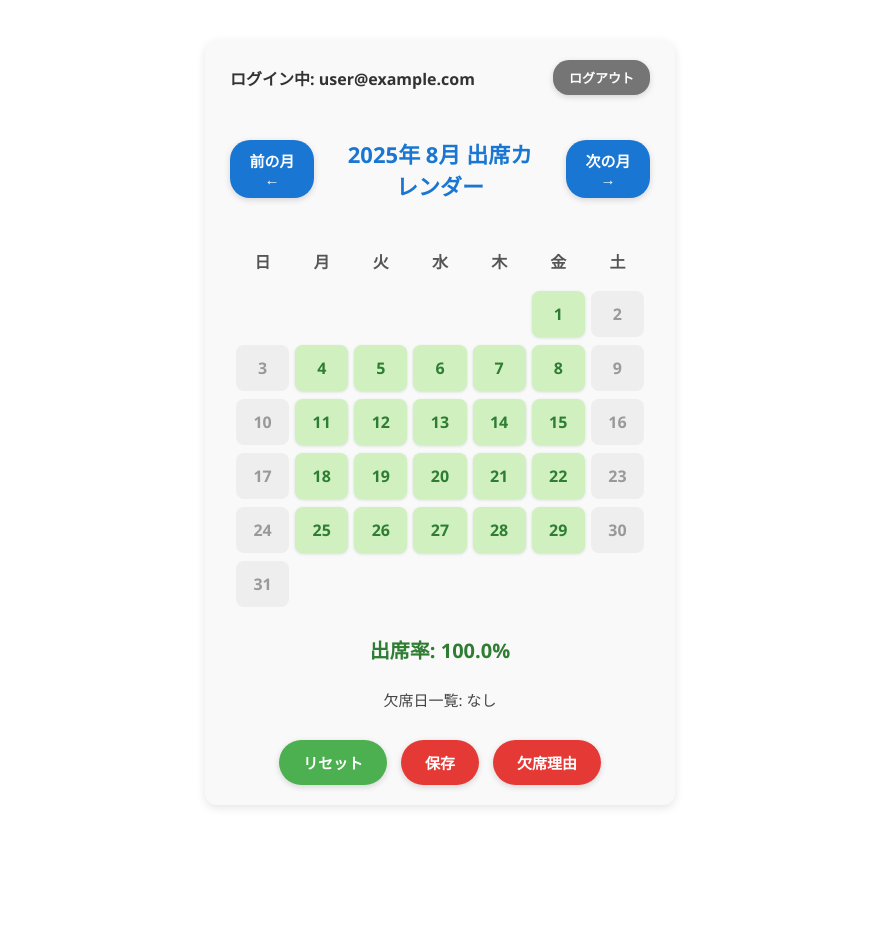
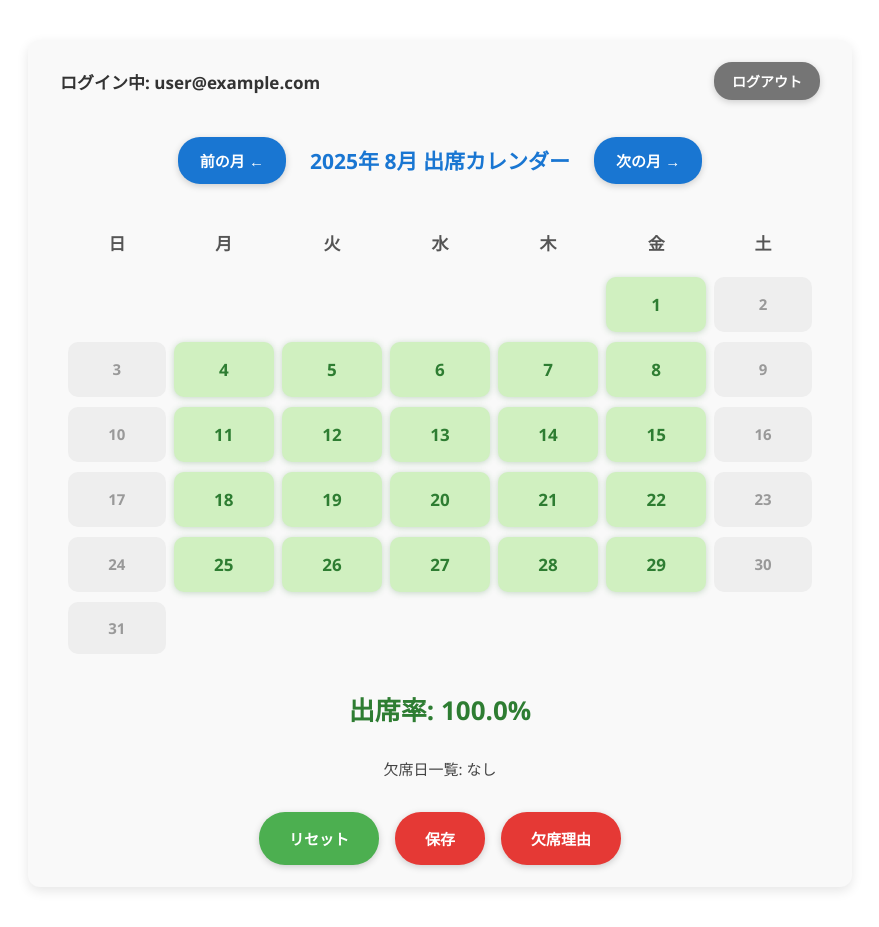
Before and after one commit to std-s23007/PBL_C, a Next.js app: page /Calendar in a window 1280 px wide. Shown: the whole page, without its empty margins (200-1079 px from the left). Before the commit the page ends 845 px from the top, so only its background shows below. Built offline with nearby package versions, Linux system fonts and the light colour scheme; no server answers; the database is empty; sample sign-in values are in the browser's storage.

Commit message:
CSSの大きさ調整

```diff
--- a/src/app/Admin/page.module.css
+++ b/src/app/Admin/page.module.css
@@ -3,17 +3,17 @@
 .container {
   max-width: 900px;
   margin: 0 auto;
-  padding: 20px;
+  padding: 30px 40px;               /* paddingを少し広く */
   font-family: "Segoe UI", sans-serif;
   background-color: #f9f9f9;
   border-radius: 12px;
-  box-shadow: 0 4px 12px rgba(0, 0, 0, 0.08);
+  box-shadow: 0 6px 16px rgba(0, 0, 0, 0.1);  /* 影をやや大きめに */
 }
 
 .title {
-  font-size: 28px;
+  font-size: 32px;                  /* 少し大きめ */
   text-align: center;
-  margin-bottom: 20px;
+  margin-bottom: 24px;
   color: #333;
 }
 
@@ -22,11 +22,11 @@
   background-color: #757575;
   color: white;
   border: none;
-  padding: 10px 18px;
-  border-radius: 6px;
+  padding: 12px 22px;               /* paddingを大きめに */
+  border-radius: 8px;              /* 丸みを強調 */
   cursor: pointer;
-  font-size: 14px;
-  margin-bottom: 20px;
+  font-size: 16px;                 /* 少し大きめ */
+  margin-bottom: 24px;
   transition: background-color 0.3s ease;
 }
 .button:hover {
@@ -35,29 +35,30 @@
 
 .userSection {
   background: white;
-  padding: 15px 20px;
-  margin-bottom: 15px;
-  border-radius: 8px;
+  padding: 20px 30px;              /* paddingを広めに */
+  margin-bottom: 20px;
+  border-radius: 10px;             /* 少し丸く */
   border: 1px solid #ddd;
 }
 
 .userSectionTitle {
-  font-size: 18px;
-  margin-bottom: 10px;
+  font-size: 20px;                 /* 少し大きめ */
+  margin-bottom: 14px;
   color: #555;
 }
 
 .list {
-  padding-left: 20px;
+  padding-left: 24px;              /* 左余白を少し広く */
 }
 
 .listItem {
-  margin: 6px 0;
-  font-size: 15px;
+  margin: 8px 0;                  /* 上下の余白を増やす */
+  font-size: 16px;                /* 文字を少し大きめ */
   color: #444;
 }
 
 .message {
-  font-size: 14px;
+  font-size: 15px;                /* 少し大きく */
   color: #888;
+  margin-top: 12px;               /* 上に余白 */
 }
--- a/src/app/Adminlogin/page.module.css
+++ b/src/app/Adminlogin/page.module.css
@@ -1,39 +1,43 @@
-
 .container {
-  max-width: 400px;
+  max-width: 600px;          /* 400px → 600px に広げる */
   margin: 40px auto;
-  padding: 20px;
+  padding: 30px 40px;        /* 20px → 横と上下で広めに */
   border: 1px solid #ccc;
-  border-radius: 10px;
-  font-family: sans-serif;
+  border-radius: 12px;       /* 10px → 12pxで少し丸く */
+  font-family: 'Segoe UI', Tahoma, Geneva, Verdana, sans-serif;
 }
 
 .formGroup {
-  margin-bottom: 15px;
+  margin-bottom: 20px;       /* 15px → 20pxにゆとり */
   display: flex;
   flex-direction: column;
 }
 
 .input {
-  padding: 8px;
-  font-size: 16px;
-  border-radius: 5px;
+  padding: 12px;             /* 8px → 12px */
+  font-size: 18px;           /* 16px → 18px */
+  border-radius: 8px;        /* 5px → 8px */
   border: 1px solid #aaa;
+  box-sizing: border-box;
 }
 
 .buttonGroup {
   display: flex;
   justify-content: space-between;
+  gap: 12px;                 /* ボタン間の余白を少し増やす */
 }
 
 .button {
-    margin-top: 20px;
-  padding: 10px 20px;
+  margin-top: 24px;          /* 20px → 24px */
+  padding: 14px 28px;        /* 10px 20px → 14px 28pxで大きく */
   background-color: #1976d2;
   color: white;
   border: none;
-  border-radius: 5px;
+  border-radius: 10px;       /* 5px → 10pxで丸く */
   cursor: pointer;
+  font-size: 16px;
+  font-weight: 600;
+  transition: background-color 0.3s ease;
 }
 
 .button:hover {
--- a/src/app/Calendar/page.module.css
+++ b/src/app/Calendar/page.module.css
@@ -1,33 +1,32 @@
-/* page.module.css */
-
 .container {
-  max-width: 420px;
+  max-width: 760px; /* 少し大きく */
   margin: 40px auto;
   font-family: 'Segoe UI', Tahoma, Geneva, Verdana, sans-serif;
   text-align: center;
   background: #f9f9f9;
-  padding: 20px 25px;
+  padding: 22px 32px;
   border-radius: 12px;
-  box-shadow: 0 3px 10px rgba(0,0,0,0.1);
+  box-shadow: 0 4px 12px rgba(0,0,0,0.1);
 }
 
 .table {
   width: 100%;
   border-collapse: separate;
-  border-spacing: 6px 8px;
-  margin-bottom: 20px;
+  border-spacing: 8px 10px;
+  margin-bottom: 26px;
   user-select: none;
 }
 
 .dayCell {
   background-color: #d0f0c0;
-  border-radius: 8px;
-  padding: 12px 0;
+  border-radius: 10px;
+  padding: 16px 0;
   cursor: pointer;
-  font-weight: 600;
+  font-weight: 700;
+  font-size: 17px; /* 少し大きく */
   transition: background-color 0.25s ease;
   color: #2e7d32;
-  box-shadow: 0 1px 3px rgba(46,125,50,0.2);
+  box-shadow: 0 1px 6px rgba(46,125,50,0.25);
 }
 
 .dayCellHover:hover {
@@ -37,7 +36,7 @@
 .absent {
   background-color: #f8c1c1;
   color: #b71c1c;
-  box-shadow: 0 1px 6px rgba(183,28,28,0.3);
+  box-shadow: 0 1px 7px rgba(183,28,28,0.3);
 }
 
 .weekend {
@@ -45,42 +44,42 @@
   color: #999;
   cursor: default;
   box-shadow: none;
+  font-size: 15px; /* 少し大きく */
 }
 
 .tableHeader {
   font-weight: 700;
-  padding-bottom: 10px;
+  padding-bottom: 12px;
+  font-size: 17px; /* 少し大きく */
   color: #555;
 }
 
 .rate {
-  font-size: 20px;
+  font-size: 26px; /* 少し大きく */
   font-weight: 700;
-  margin-bottom: 25px;
+  margin-bottom: 30px;
   color: #2e7d32;
 }
 
 .buttonRow {
   display: flex;
   justify-content: center;
-  gap: 14px;
-  margin-top: 25px;
+  gap: 16px; /* 少し広げる */
+  margin-top: 30px;
 }
 
-/* ボタン基本スタイル */
 .buttonBase {
-  padding: 12px 24px;
+  padding: 16px 30px;
   border: none;
-  border-radius: 24px;
-  font-size: 15px;
-  font-weight: 600;
+  border-radius: 26px;
+  font-size: 15px; /* 少し大きく */
+  font-weight: 700;
   cursor: pointer;
   color: white;
-  box-shadow: 0 2px 6px rgba(0,0,0,0.15);
+  box-shadow: 0 2px 7px rgba(0,0,0,0.18);
   transition: background-color 0.25s ease;
 }
 
-/* 個別ボタンカラー */
 .resetButton {
   background-color: #4caf50;
 }
@@ -97,9 +96,9 @@
 
 .logoutButton {
   background-color: #757575;
-  padding: 8px 16px;
-  font-size: 13px;
-  border-radius: 16px;
+  padding: 9px 18px; /* 少し大きく */
+  font-size: 14px; /* 少し大きく */
+  border-radius: 18px;
 }
 .logoutButton:hover {
   background-color: #424242;
@@ -109,8 +108,9 @@
   display: flex;
   justify-content: space-between;
   align-items: center;
-  margin-bottom: 24px;
-  font-weight: 600;
+  margin-bottom: 28px;
+  font-weight: 700;
+  font-size: 17px; /* 少し大きく */
   color: #333;
 }
 
@@ -119,15 +119,16 @@
   justify-content: center;
   align-items: center;
   gap: 24px;
-  margin-bottom: 20px;
+  margin-bottom: 26px;
 }
 
 .monthSwitchButton {
   background-color: #1976d2;
-  padding: 10px 18px;
-  border-radius: 20px;
+  padding: 13px 22px; /* 少し大きく */
+  border-radius: 22px;
   color: white;
-  font-weight: 600;
+  font-weight: 700;
+  font-size: 15px; /* 少し大きく */
   border: none;
   cursor: pointer;
   transition: background-color 0.25s ease;
@@ -137,14 +138,14 @@
 }
 
 .monthTitle {
-  font-size: 22px;
+  font-size: 21px; /* 少し大きく */
   font-weight: 700;
   color: #1976d2;
 }
 
 .absentList {
-  font-size: 15px;
+  font-size: 15px; /* 少し大きく */
   color: #444;
-  margin-top: 10px;
-  min-height: 26px;
+  margin-top: 14px;
+  min-height: 24px;
 }
--- a/src/app/Reason/page.module.css
+++ b/src/app/Reason/page.module.css
@@ -1,38 +1,43 @@
-
-
 .container {
-  max-width: 600px;
+  max-width: 750px;       /* 600px → 750px に拡大 */
   margin: 0 auto;
-  padding: 2rem;
+  padding: 3rem 2.5rem;   /* 上下少し広め、左右余裕 */
   font-family: sans-serif;
 }
 
 .title {
-  font-size: 24px;
+  font-size: 28px;        /* 少し大きく */
   font-weight: bold;
-  margin-bottom: 1rem;
+  margin-bottom: 1.5rem;
   text-align: center;
 }
 
 .formGroup {
   width: 100%;
-  padding: 0.8rem;
-  margin-bottom: 1rem;
+  padding: 1rem;          /* 少し余裕 */
+  margin-bottom: 1.25rem;
   border: 1px solid #ccc;
-  border-radius: 8px;
-  font-size: 16px;
+  border-radius: 10px;    /* 丸みを増やす */
+  font-size: 18px;        /* 少し大きく */
   box-sizing: border-box;
+  transition: border-color 0.3s ease;
+}
+
+.formGroup:focus,
+.formGroup:focus-within {
+  border-color: #0070f3;
+  outline: none;
 }
 
 .button {
   background-color: #0070f3;
   color: white;
-  padding: 0.8rem 1.5rem;
+  padding: 1rem 2rem;     /* ボタン大きめ */
   border: none;
-  border-radius: 8px;
-  font-size: 16px;
+  border-radius: 10px;    /* ボタンも丸みを */
+  font-size: 18px;        /* フォント大きく */
   cursor: pointer;
-  margin-right: 0.5rem;
+  margin-right: 1rem;     /* 余白増加 */
   transition: background-color 0.3s;
 }
 
@@ -41,14 +46,15 @@
 }
 
 .deletebutton {
-  margin-left: 20px;
+  margin-left: 24px;      /* 少し余裕 */
   background-color: #e74c3c;
   color: white;
   border: none;
-  padding: 0.4rem 0.8rem;
-  border-radius: 4px;
+  padding: 0.6rem 1rem;   /* ボタンを少し大きく */
+  border-radius: 6px;
   cursor: pointer;
   transition: background-color 0.2s ease;
+  font-size: 15px;
 }
 
 .deletebutton:hover {
@@ -58,10 +64,10 @@
 .cancelbutton {
   background-color: #888;
   color: white;
-  padding: 0.8rem 1.5rem;
+  padding: 1rem 2rem;     /* ボタン大きめ */
   border: none;
-  border-radius: 8px;
-  font-size: 16px;
+  border-radius: 10px;
+  font-size: 18px;
   cursor: pointer;
   transition: background-color 0.3s;
 }
@@ -71,15 +77,15 @@
 }
 
 .reviewSection {
-  margin-top: 2rem;
+  margin-top: 3rem;       /* 余白アップ */
 }
 
 .reviewTitle {
-  font-size: 20px;
+  font-size: 24px;        /* タイトル大きく */
   font-weight: bold;
-  margin-bottom: 1rem;
+  margin-bottom: 1.5rem;
   border-bottom: 1px solid #ddd;
-  padding-bottom: 0.5rem;
+  padding-bottom: 0.75rem;
 }
 
 .reviewItem {
@@ -87,11 +93,11 @@
   justify-content: space-between;
   align-items: flex-start;
   border-bottom: 1px solid #eee;
-  padding: 1rem 0;
+  padding: 1.25rem 0;     /* 余白増やす */
 }
 
 .reviewDate {
-  font-size: 14px;
+  font-size: 15px;        /* 少し大きめ */
   color: gray;
-  margin-bottom: 0.25rem;
+  margin-bottom: 0.3rem;
 }
--- a/src/app/page.module.css
+++ b/src/app/page.module.css
@@ -1,7 +1,7 @@
 .container {
-  max-width: 400px;
+  max-width: 600px;          /* 400px → 600px に広げる */
   margin: 60px auto;
-  padding: 30px;
+  padding: 40px 35px;        /* パディングも増やしてゆったり */
   border: 1px solid #ddd;
   border-radius: 12px;
   background-color: #fdfdfd;
@@ -10,10 +10,10 @@
 }
 
 .title {
-  font-size: 32px;
+  font-size: 36px;           /* 32px → 36px に少し大きく */
   font-weight: bold;
   text-align: center;
-  margin-bottom: 30px;
+  margin-bottom: 40px;       /* 少し余白を増やす */
   color: #333;
   /* クリック隠しボタンの親にするならposition relativeしてもOK */
   /* position: relative; */
@@ -21,21 +21,21 @@
 }
 
 .formGroup {
-  margin-bottom: 20px;
+  margin-bottom: 24px;       /* 20px → 24px に少し増やす */
   display: flex;
   flex-direction: column;
 }
 
 .formGroup label {
-  margin-bottom: 8px;
-  font-size: 14px;
+  margin-bottom: 10px;       /* 8px → 10px */
+  font-size: 16px;           /* 14px → 16px */
   color: #555;
 }
 
 .input {
-  padding: 10px;
-  font-size: 16px;
-  border-radius: 8px;
+  padding: 14px;             /* 10px → 14px にゆったり */
+  font-size: 18px;           /* 16px → 18px */
+  border-radius: 10px;       /* 8px → 10px */
   border: 1px solid #ccc;
   background-color: #fff;
   transition: border-color 0.2s;
@@ -48,12 +48,12 @@
 
 .button {
   width: 100%;
-  padding: 12px;
-  font-size: 16px;
+  padding: 16px;             /* 12px → 16px */
+  font-size: 18px;           /* 16px → 18px */
   background-color: #1976d2;
   color: #fff;
   border: none;
-  border-radius: 8px;
+  border-radius: 10px;       /* 8px → 10px */
   cursor: pointer;
   transition: background-color 0.2s;
 }
```
Also changed, not shown: src/app/Reason/page.tsx (+9 -13 lines).
